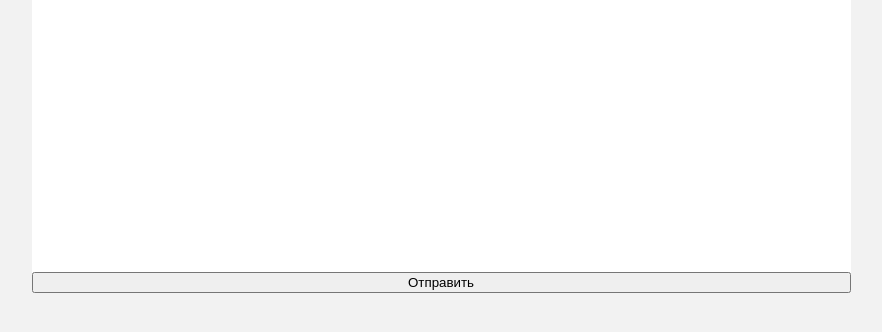
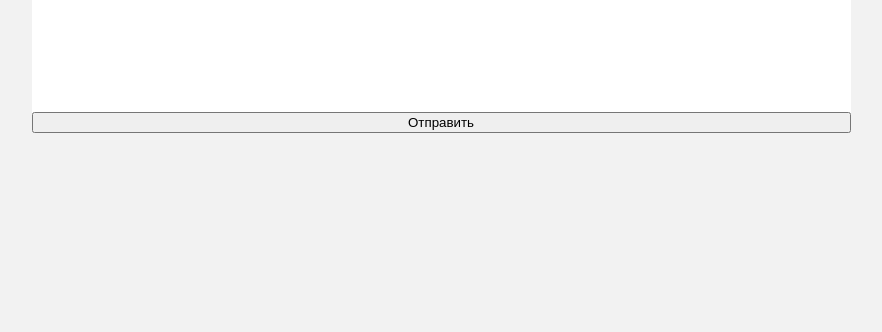
Before and after one commit to ketchupanezz/WEB_Labs, a plain HTML site: page LR_3/index.html in a window 1280 px wide. Shown: the part 242-574 px from the top of the page, without its empty margins (199-1081 px from the left). Drawn offline with Linux system fonts and the light colour scheme.

Commit message:
ЛР 3 выполнены 1-3 пункты задания

```diff
--- a/LR_3/style.css
+++ b/LR_3/style.css
@@ -20,7 +20,7 @@ h1 {
 
 }
 
-section > div {
+form {
     display: flex;
     flex-direction: column;
     gap: 32px;
```
